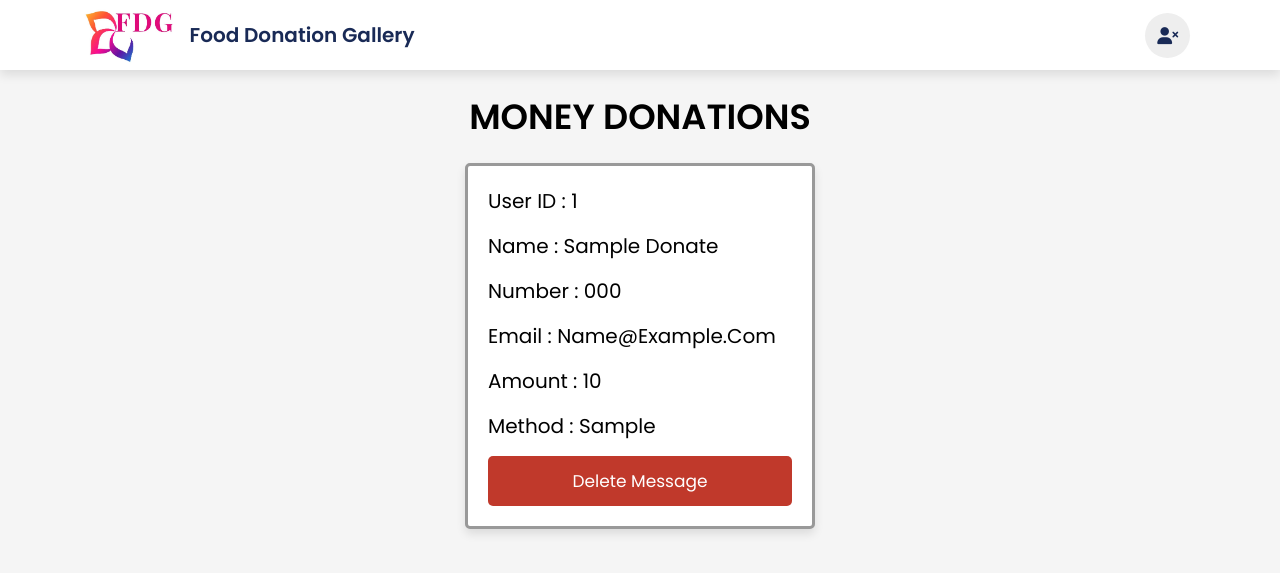
After one commit to FoodDonationGallery/FoodDonate, a PHP site: page /admin_money.php in a window 1280 px wide. The commit adds this page. Shown: the top 573 px of the page. Run offline with PHP 8.4, Linux system fonts and the light colour scheme; a user stored in the database is signed in; tables that the repository leaves empty or names only in its code hold one stand-in row (values such as "Sample post").

Commit message:
admin money page changed

```diff
--- a/admin_home.php
+++ b/admin_home.php
@@ -36,6 +36,7 @@ include 'connect.php';
             <a href="admin_menu.php">Order Item</a>
             <a href="admin_user.php">Users</a>
             <a href="admin_message.php">Messages</a>
+            <a href="admin_money.php">Money Donation</a>
 
         </nav>
 
--- /dev/null
+++ b/admin_money.php
@@ -0,0 +1,86 @@
+<?php
+
+include 'connect.php';
+
+session_start();
+
+$admin_id = $_SESSION['admin_id'];
+
+if(!isset($admin_id)){
+   header('location:login.php');
+};
+
+if(isset($_GET['delete'])){
+   $delete_id = $_GET['delete'];
+   mysqli_query($conn, "DELETE FROM `money_donate` WHERE id = '$delete_id'") or die('query failed');
+   header('location:admin_money.php');
+}
+
+?>
+
+<!DOCTYPE html>
+<html lang="en">
+<head>
+   <meta charset="UTF-8">
+   <meta http-equiv="X-UA-Compatible" content="IE=edge">
+   <meta name="viewport" content="width=device-width, initial-scale=1.0">
+   <title>messages</title>
+
+   <!-- font awesome cdn link  -->
+   <link rel="stylesheet" href="https://cdnjs.cloudflare.com/ajax/libs/font-awesome/6.0.0/css/all.min.css">
+
+   <!-- custom admin css file link  -->
+   <link rel="stylesheet" href="css/admin_styles.css">
+
+</head>
+<body>
+
+<div class="headers">
+    <a href="#" class="logo">
+        <div class="lo">
+            <img src="img/logo.jpeg" style="width: 100px; height:65px">
+        </div> Food Donation Gallery</a>
+        <div class="icons">
+
+            <a href="admin_home.php" class="fa-solid fa-user-xmark"></a>
+        </div>
+
+    </div>
+
+<section class="messages">
+
+   <h1 class="heading"> Money Donations </h1>
+
+   <div class="box-container">
+   <?php
+      $select_message = mysqli_query($conn, "SELECT * FROM `money_donate`") or die('query failed');
+      if(mysqli_num_rows($select_message) > 0){
+         while($fetch_message = mysqli_fetch_assoc($select_message)){
+
+   ?>
+   <div class="box">
+      <p> User ID : <span><?php echo $fetch_message['user_id']; ?></span> </p>
+      <p> Name : <span><?php echo $fetch_message['name']; ?></span> </p>
+      <p> Number : <span><?php echo $fetch_message['number']; ?></span> </p>
+      <p> Email : <span><?php echo $fetch_message['email']; ?></span> </p>
+      <p> Amount : <span><?php echo $fetch_message['amount']; ?></span> </p>
+      <p> Method : <span><?php echo $fetch_message['method']; ?></span> </p>
+      <a href="admin_money.php?delete=<?php echo $fetch_message['id']; ?>" onclick="return confirm('delete this message?');" class="delete-btn">delete message</a>
+   </div>
+   <?php
+      };
+   }else{
+      echo '<p class="empty">You Have No Money Donations!</p>';
+   }
+   ?>
+   </div>
+
+</section>
+
+
+
+<!-- custom admin js file link  -->
+<script src="js/admin_script.js"></script>
+
+</body>
+</html>
```
